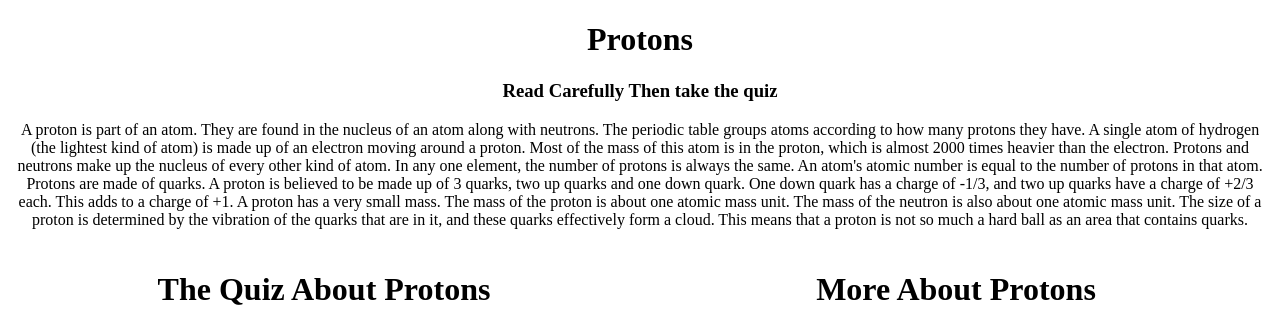
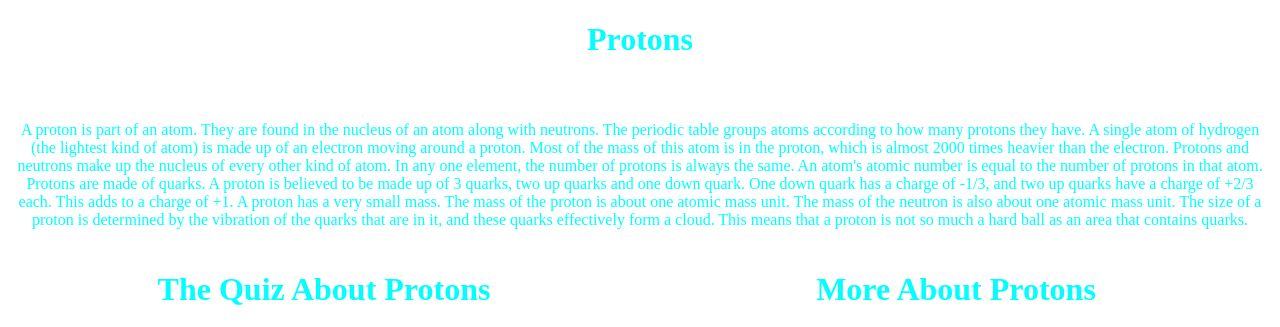
Before and after one commit to py-guy-of-doom/py-guy-of-doom.github.io, a plain HTML site: page proton.html in a window 1280 px wide. Shown: the top 327 px of the page. Drawn offline with Linux system fonts and the light colour scheme.

Commit message:
Update style.css

```diff
--- a/style.css
+++ b/style.css
@@ -1,8 +1,6 @@
-
 * {
   box-sizing: border-box;
 }
-
 .column {
   float: left;
   width: 50%;
@@ -19,13 +17,22 @@
 
 p{
     text-align: center;
+    color: cyan;
 }
 
 
 h1{
     text-align: center;
+    color: cyan;
 }
 
 h3{
-    text-align: center;
+    text-align: left  ;
+    color: white;
 }
+
+h2{
+  text-align: left;
+  color: white
+  ;
+}
```
